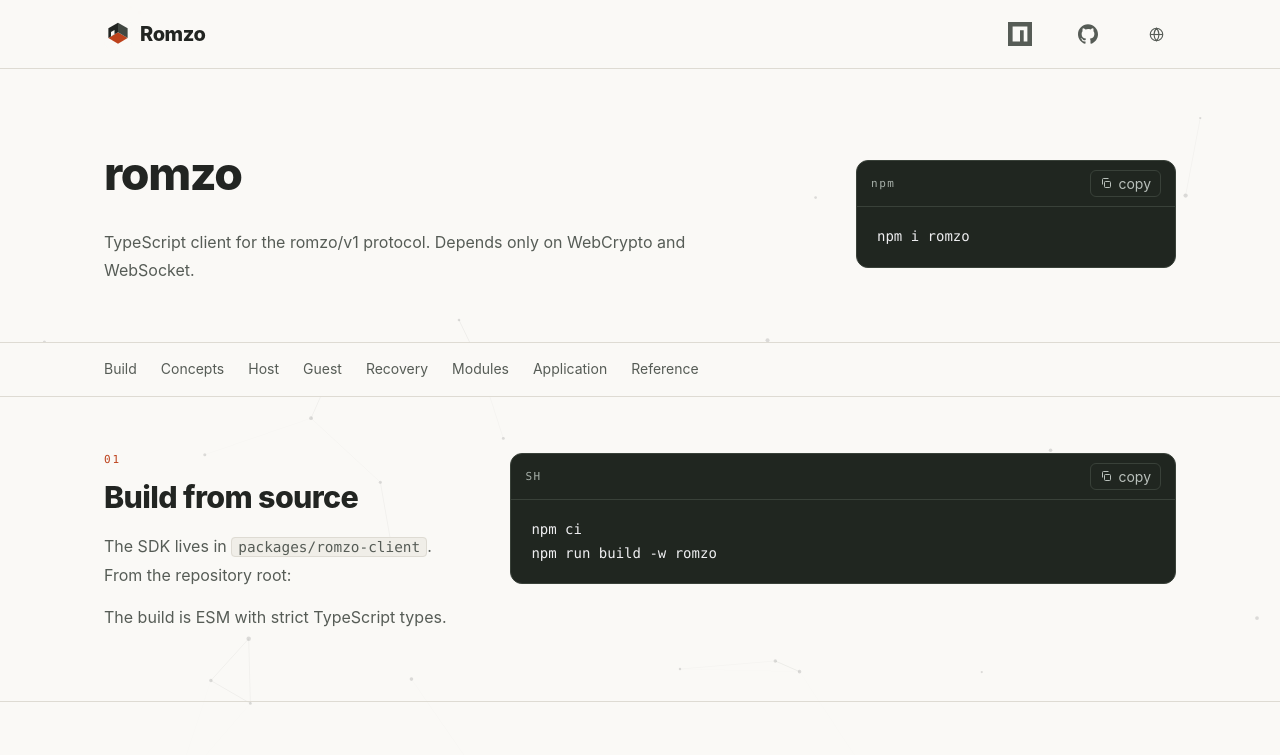
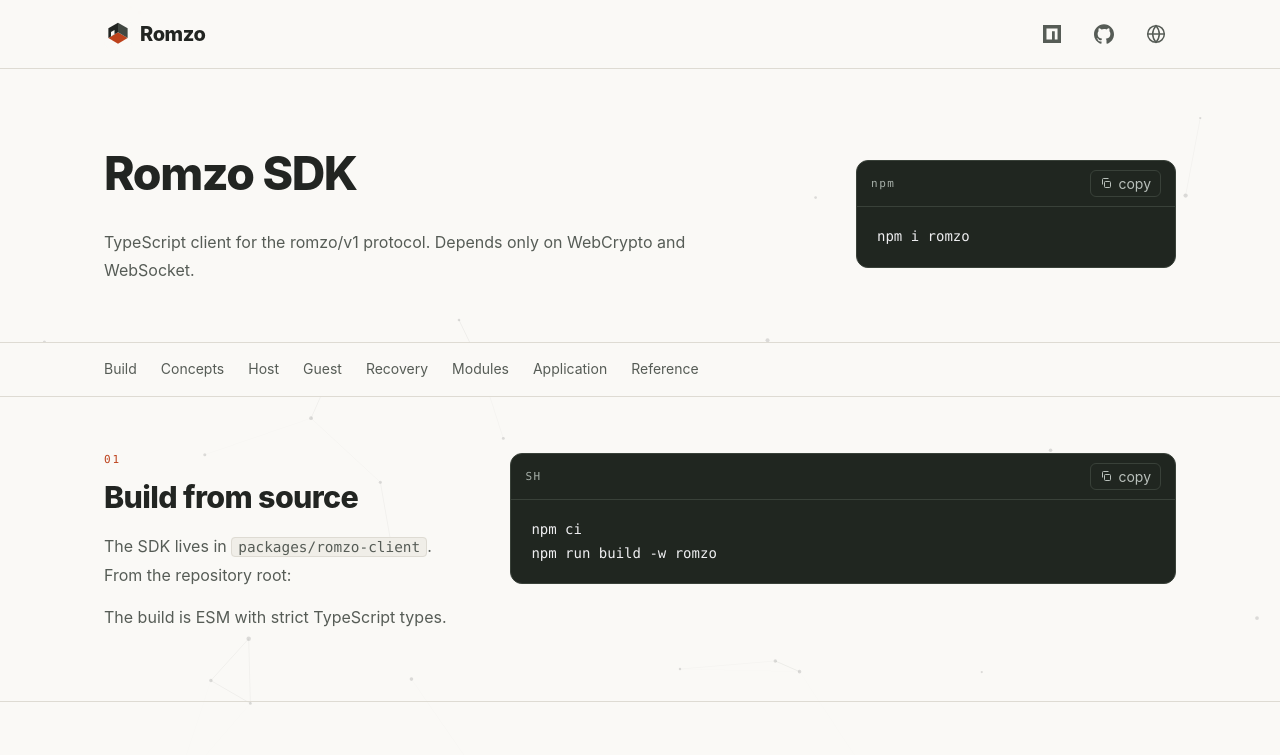
Before and after one commit to Simgor001/romzo, a website: page website/sdk.html in a window 1280 px wide. Shown: the top 755 px of the page. Drawn offline with Linux system fonts and the light colour scheme.

Commit message:
fix(website): balance header icons and clarify SDK title

```diff
--- a/website/sdk.html
+++ b/website/sdk.html
@@ -16,7 +16,7 @@
     <div class="nav-spacer"></div>
     <div class="nav-links">
       <a href="https://www.npmjs.com/package/romzo" aria-label="npm" title="npm">
-        <svg width="24" height="24" viewBox="0 0 24 24" fill="currentColor" aria-hidden="true"><path d="M0 0v24h24V0H0zm19.385 19.385h-3.693V8.308H12v11.077H4.615V4.615h14.77v14.77z"/></svg>
+        <svg width="18" height="18" viewBox="0 0 24 24" fill="currentColor" aria-hidden="true"><path d="M0 0v24h24V0H0zm19.385 19.385h-3.693V8.308H12v11.077H4.615V4.615h14.77v14.77z"/></svg>
       </a>
       <a href="https://github.com/Simgor001/romzo" aria-label="GitHub" title="GitHub">
         <svg width="20" height="20" viewBox="0 0 24 24" fill="currentColor" aria-hidden="true"><path d="M12 .297C5.37.297 0 5.67 0 12.297c0 5.303 3.438 9.8 8.205 11.385.6.113.82-.258.82-.577v-2.234c-3.338.726-4.043-1.416-4.043-1.416-.546-1.387-1.333-1.756-1.333-1.756-1.09-.745.083-.729.083-.729 1.205.084 1.838 1.237 1.838 1.237 1.07 1.835 2.807 1.305 3.492.998.108-.776.418-1.305.762-1.605-2.665-.304-5.467-1.334-5.467-5.931 0-1.31.469-2.381 1.236-3.221-.124-.303-.535-1.524.117-3.176 0 0 1.008-.322 3.301 1.23A11.52 11.52 0 0 1 12 6.098c1.02.005 2.047.138 3.006.404 2.291-1.552 3.297-1.23 3.297-1.23.653 1.652.242 2.873.119 3.176.77.84 1.235 1.911 1.235 3.221 0 4.609-2.807 5.625-5.479 5.922.43.372.823 1.102.823 2.222v3.293c0 .319.216.694.825.576C20.565 22.092 24 17.592 24 12.297c0-6.627-5.373-12-12-12"/></svg>
@@ -24,7 +24,7 @@
     </div>
     <div class="lang">
       <button type="button" aria-haspopup="true" aria-expanded="false" aria-label="Language / 语言">
-        <svg width="15" height="15" viewBox="0 0 24 24" fill="none" stroke="currentColor" stroke-width="1.8" aria-hidden="true"><circle cx="12" cy="12" r="10"/><path d="M2 12h20"/><path d="M12 2a15.3 15.3 0 0 1 4 10 15.3 15.3 0 0 1-4 10 15.3 15.3 0 0 1-4-10 15.3 15.3 0 0 1 4-10z"/></svg>
+        <svg width="20" height="20" viewBox="0 0 24 24" fill="none" stroke="currentColor" stroke-width="1.8" aria-hidden="true"><circle cx="12" cy="12" r="10"/><path d="M2 12h20"/><path d="M12 2a15.3 15.3 0 0 1 4 10 15.3 15.3 0 0 1-4 10 15.3 15.3 0 0 1-4-10 15.3 15.3 0 0 1 4-10z"/></svg>
       </button>
       <div class="lang-menu">
         <button type="button" data-set-lang="en">English</button>
@@ -37,7 +37,7 @@
 <header class="page-head">
   <div class="wrap">
     <div>
-    <h1>romzo</h1>
+    <h1>Romzo SDK</h1>
     <p class="l-en">TypeScript client for the romzo/v1 protocol. Depends only on
       WebCrypto and WebSocket.</p>
     <p class="l-zh">romzo/v1 协议的 TypeScript 客户端，只依赖 WebCrypto 与 WebSocket。</p>
--- a/website/style.css
+++ b/website/style.css
@@ -70,7 +70,7 @@ nav {
   height: 68px;
   display: flex;
   align-items: center;
-  gap: 28px;
+  gap: 12px;
 }
 
 .wordmark {
@@ -91,8 +91,10 @@ nav {
   flex: none;
 }
 
-.nav-links { display: flex; gap: 28px; font-family: var(--sans); font-size: 16px; }
+.nav-links { display: flex; align-items: center; gap: 12px; }
 .nav-links a { display: inline-flex; align-items: center; justify-content: center; width: 40px; height: 40px; color: var(--muted); border: 1px solid transparent; border-radius: 6px; }
+.nav-links svg, .lang > button svg { display: block; width: 20px; height: 20px; flex: none; }
+.nav-links a[aria-label="npm"] svg { width: 18px; height: 18px; }
 .nav-links a:hover { color: var(--ink); text-decoration: none; }
 .nav-links a:hover { border-color: var(--line); }
 
@@ -100,15 +102,18 @@ nav {
 
 /* language dropdown */
 
-.lang { position: relative; }
+.lang { position: relative; flex: none; }
 .lang > button {
   display: flex;
   align-items: center;
+  justify-content: center;
+  width: 40px;
+  height: 40px;
   background: none;
   border: 1px solid transparent;
   border-radius: 6px;
   color: var(--muted);
-  padding: 6px;
+  padding: 0;
   cursor: pointer;
 }
 .lang > button:hover { color: var(--ink); border-color: var(--line); }
@@ -619,7 +624,6 @@ html[data-lang="zh"] .l-en { display: none !important; }
 /* Technical navigation and reading details. */
 
 .node { box-shadow: 0 4px 16px rgba(34, 37, 34, .04); }
-.lang > button { min-width: 40px; min-height: 40px; justify-content: center; }
 .code-head { min-height: 44px; }
 pre { scrollbar-width: thin; scrollbar-color: #626e63 #202620; }
 pre:focus-visible { outline: 2px solid #fb923c; outline-offset: -3px; }
@@ -636,7 +640,7 @@ table.api th:first-child, table.api td:first-child { width: 22%; }
   :root { --header-height: 64px; }
   .wrap, .nav-inner { padding-left: 20px; padding-right: 20px; }
   .nav-inner { gap: 8px; height: 64px; padding-left: 16px; padding-right: 16px; }
-  .nav-links { gap: 12px; font-size: 16px; }
+  .nav-links { gap: 8px; }
   .wordmark { font-size: 18px; }
   .hero-grid { gap: 32px; padding-top: 40px; padding-bottom: 36px; }
   .hero h1 { font-size: 3rem; }
@@ -656,12 +660,8 @@ table.api th:first-child, table.api td:first-child { width: 22%; }
   p code, li code, td code { overflow-wrap: anywhere; }
 }
 @media (max-width: 360px) {
-  .nav-links { gap: 10px; font-size: 14px; }
   .wordmark { font-size: 16px; gap: 6px; }
   .wordmark img { width: 24px; height: 24px; }
-}
-@media (max-width: 640px) {
-  .lang > button { min-width: 32px; min-height: 40px; padding: 4px; }
 }
 
 /* Public test service terms. */
```
Also changed, not shown: website/index.html (+2 -2 lines), website/terms.html (+2 -2 lines).
